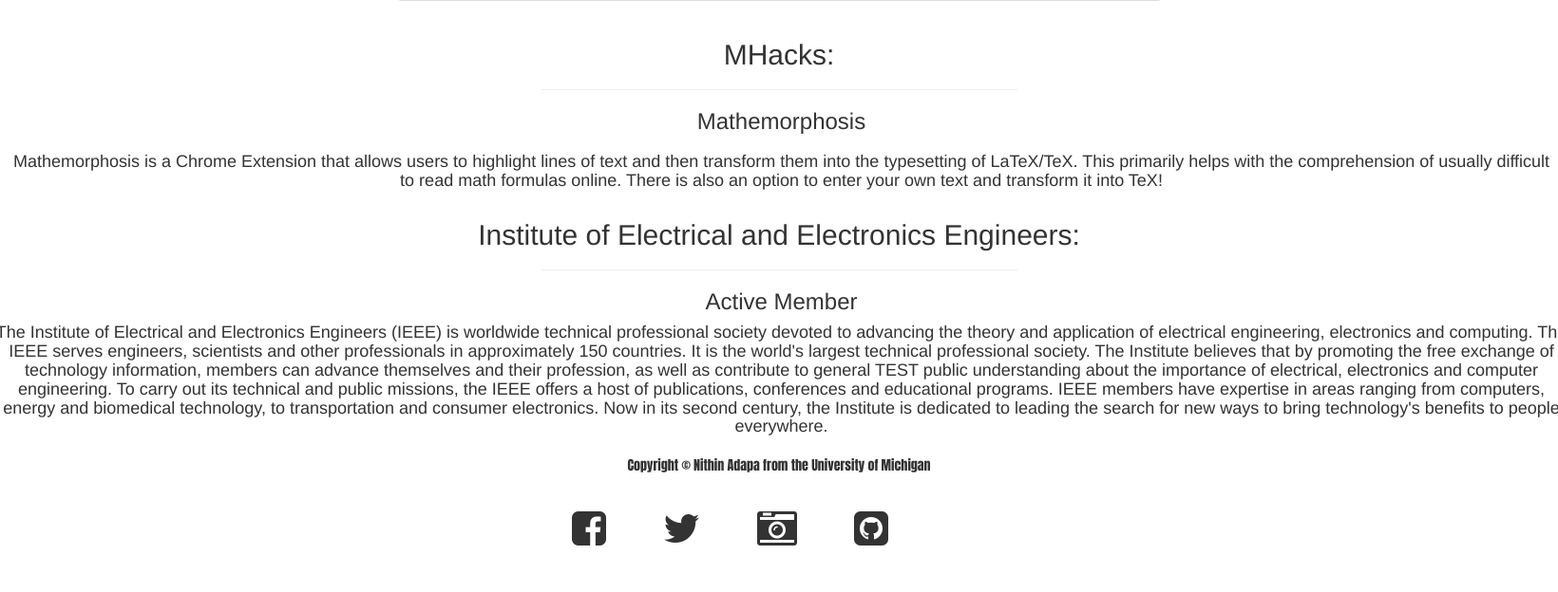
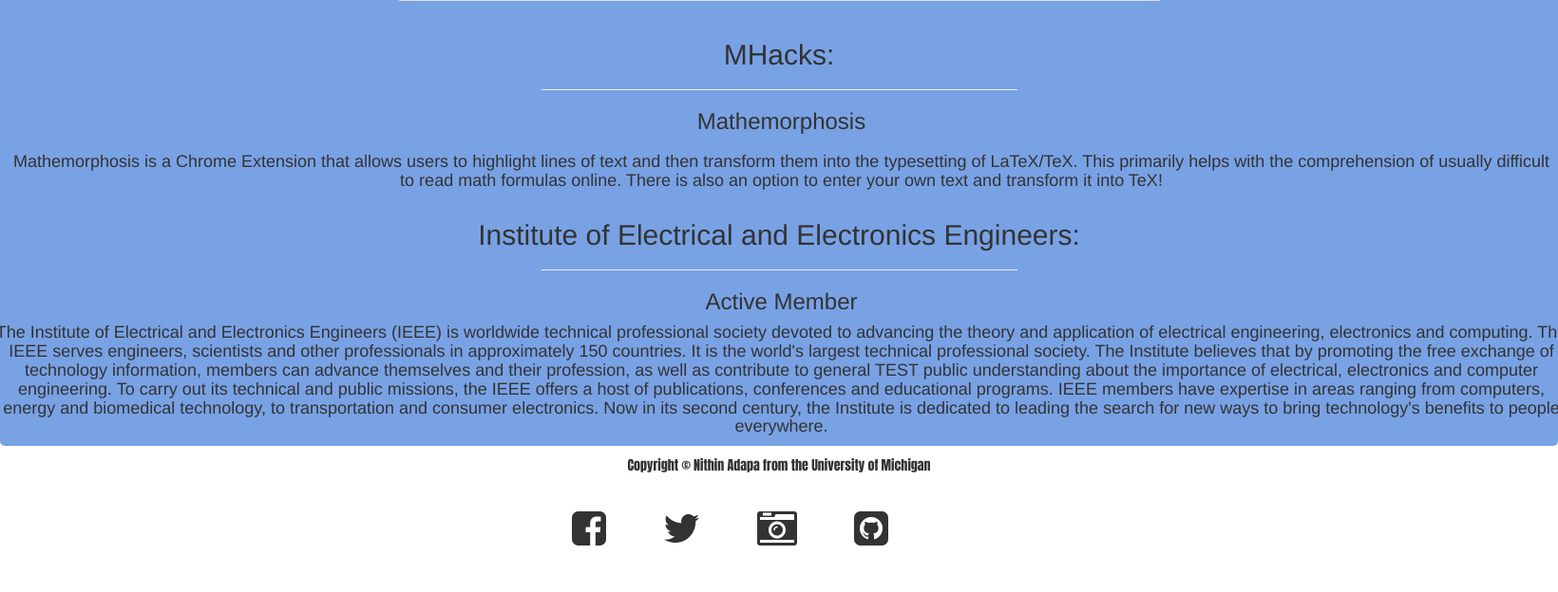
Before and after one commit to nadapa09/portfolio, a Python web app: template templates/activities.html in a window 1640 px wide; the page is wider, and only the part inside the window is pictured. Shown: the part 1822-2446 px from the top of that part at 95% size. Run offline with Jinja, Linux system fonts and the light colour scheme; the template is opened without the code that fills it, so the values that code supplies are empty; some libraries are stand-ins or nearby versions.

Commit message:
minor color and style changes to activities

```diff
--- a/static/styling.css
+++ b/static/styling.css
@@ -83,6 +83,13 @@ div div div div img {
 div {
 	border-radius: 5px;
 }
+h1 {
+	font-family: Impact;
+}
+
+h2 {
+	font-family: Impact;
+}
 
 h3 {
 	margin-left: 5px;
@@ -166,14 +173,14 @@ h4 {
 	margin: 20px 20px 20px 20px;
 	padding: 10px 10px 10px 10px;
 	color: black;
-	background-color: #528b8b;
+	background-color: #94acad;
 }
 
 li {
 	text-align: left;
 }
 
-div div > h2 {
+.gallery div > h2 {
 	text-align: center;
 	color: #8B1A1A;
 	font-family: Impact;
@@ -183,3 +190,15 @@ div div > h2 {
 .center {
 	text-align: center;
 }
+
+.dance {
+	background-color: #79a2e5;
+}
+.dance h2:first-child {
+	margin-top: 0px;
+	padding-top: 20px;
+}
+
+.gallery {
+	background-color: #407bdb
+}
--- a/templates/activities.html
+++ b/templates/activities.html
@@ -18,8 +18,10 @@
 {% endblock %}
 
 {% block content %}
-	<h2 style="text-align: center;"> Dance: </h2>
+	<div style="text-align: center;" class="dance">
+		<h2 class="dance"> Dance: </h2>
 		<hr width="15%">
+
 		<div class ="row">
 			<h3 style="text-align: center;"> IASA 2016 </h3>
 			<hr width="30%">
@@ -50,7 +52,7 @@
 			</div>
 			<div class="col-md-6">
 				<div class="thumbnail">
-				<h4> Competition mixtape </h4>
+					<h4> Competition Mixtape </h4>
 					<iframe width="560" height="315" scrolling="no" frameborder="no" src="https://w.soundcloud.com/player/?url=https%3A//api.soundcloud.com/tracks/257220405&amp;auto_play=false&amp;hide_related=false&amp;show_comments=true&amp;show_user=true&amp;show_reposts=false&amp;visual=true"></iframe>
 				</div>
 			</div>
@@ -72,7 +74,7 @@
 			</div>
 		</div>
 
-	<div class="row">
+		<div class="row" id="MHacks">
 			<h2 style="text-align: center;"> MHacks: </h2>
 			<hr width="30%">
 			<h3 style="text-align: center;"> Mathemorphosis </h3>
@@ -81,7 +83,7 @@
 			</div>
 		</div>
 
-	<div class="row">
+		<div class="row" id="lmao">
 			<h2 style="text-align: center;"> Institute of Electrical and Electronics Engineers: </h2>
 			<hr width="30%">
 			<h3 style="text-align: center;"> Active Member </h3>
@@ -91,4 +93,5 @@
 				IEEE members have expertise in areas ranging from computers, energy and biomedical technology, to transportation and consumer electronics. Now in its second century, the Institute is dedicated to leading the search for new ways to bring technology's benefits to people everywhere. </h4>
 			</div>
 		</div>
+	</div>
 {% endblock %}
```
Also changed, not shown: README.md. Lines whose indentation alone changed are shown as unchanged.
